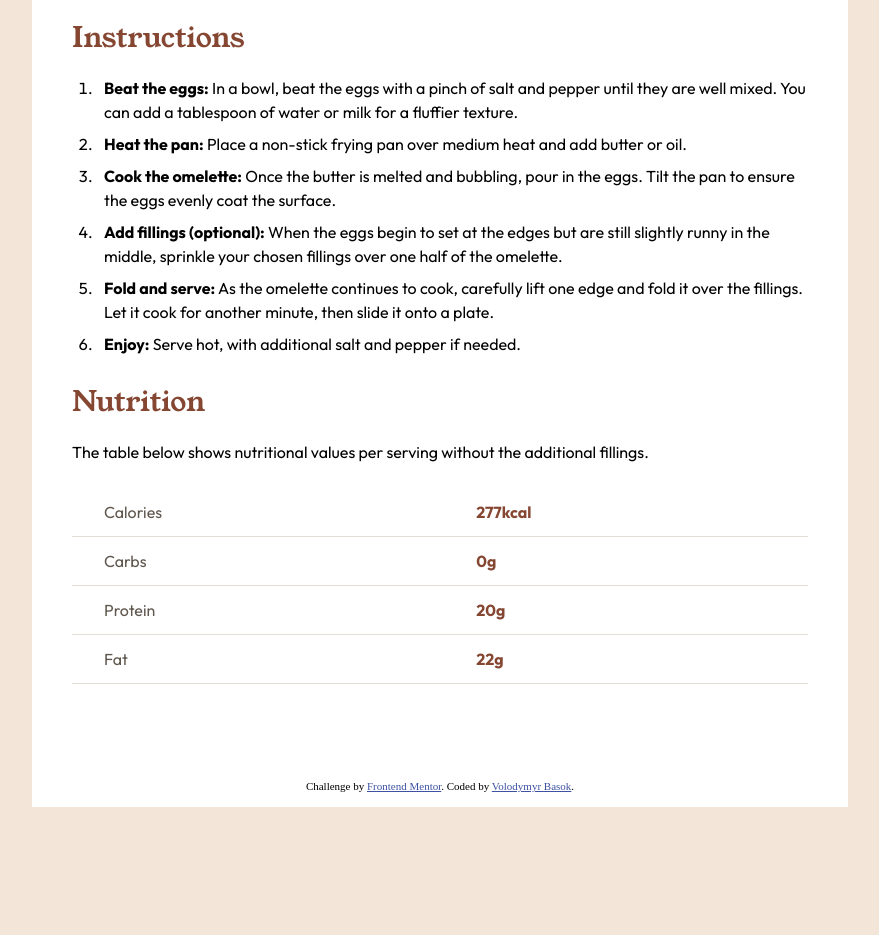
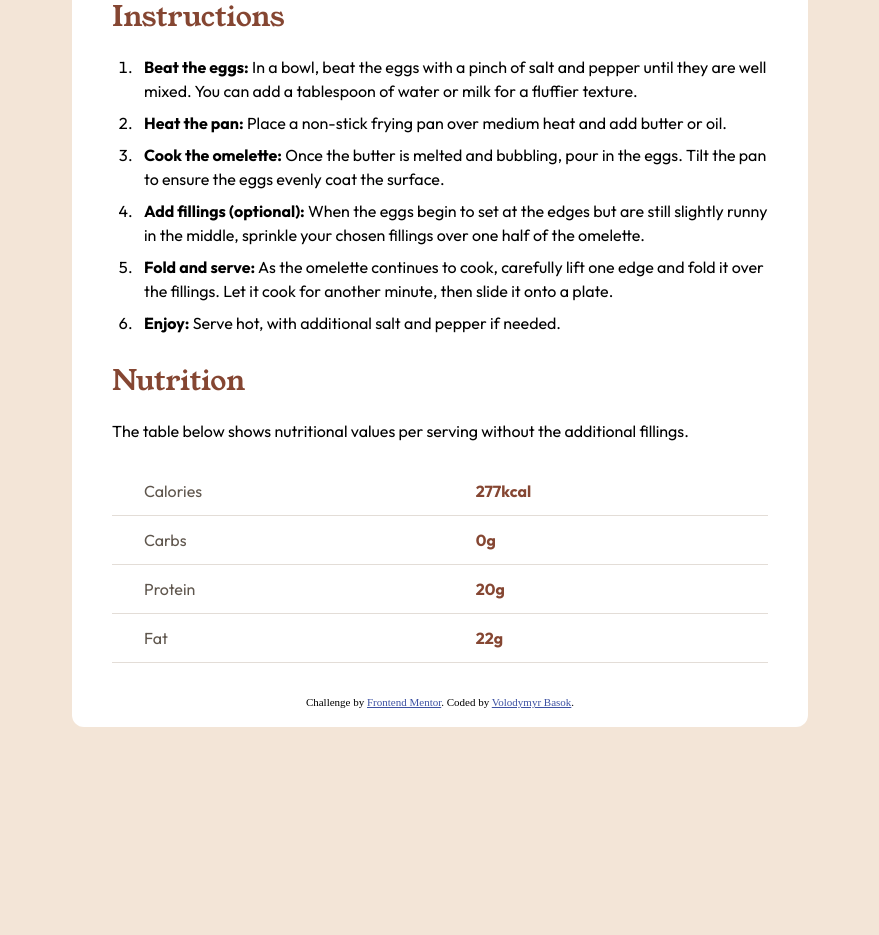
Before and after one commit to Volodymyrquo/recipe-page, a website: page index.html in a window 1280 px wide. Shown: the part 1101-2036 px from the top of the page, without its empty margins (200-1079 px from the left). After the commit the page ends 1956 px from the top, so only its background shows below. Drawn offline with Linux system fonts and the light colour scheme.

Commit message:
Add responsive design

```diff
--- a/index.html
+++ b/index.html
@@ -24,6 +24,7 @@
             * {
                 margin: 0;
                 padding: 0;
+                box-sizing: border-box;
             }
             :root {
                 /* color */
@@ -50,6 +51,7 @@
                 --space-150: 12px;
                 --space-100: 8px;
             }
+
             .text-preset-1 {
                 font-family: var(--young);
                 font-weight: 400;
@@ -95,9 +97,8 @@
                 line-height: 150%;
                 letter-spacing: 0px;
             }
-
             body {
-                background-color: var(--stone-100);
+                bottom: var(--white);
             }
             section {
                 margin: var(--space-400) 0;
@@ -107,12 +108,15 @@
                 border-radius: 12px;
                 background-color: var(--rose-50);
             }
+            section:last-child {
+                margin-bottom: 20px;
+            }
             section:last-child p {
                 margin: var(--space-300) 0;
             }
             h1 {
                 color: var(--stone-900);
-                margin: var(--space-300) 0;
+                margin-bottom: var(--space-300);
             }
             h2 {
                 color: var(--brown-800);
@@ -177,19 +181,13 @@
                 left: 0;
                 width: 100%;
             }
-            .box {
+            .card-wrapper {
+                width: 100%;
+                height: 2200px;
+            }
+            .card {
+                padding: var(--space-500);
                 position: relative;
-                width: 736px;
-                height: 1700px;
-                background-color: var(--white);
-                margin: var(--space-1600) auto;
-                padding: var(--space-500);
-            }
-            .img-container {
-                background-image: url(./assets/images/image-omelette.jpeg);
-                background-size: contain;
-                background-repeat: no-repeat;
-                height: 300px;
             }
             .attribution {
                 font-size: 11px;
@@ -198,18 +196,43 @@
             .attribution a {
                 color: hsl(228, 45%, 44%);
             }
+            @media screen and (min-width: 768px) {
+                body {
+                    background-color: var(--stone-100);
+                }
+                .card-wrapper {
+                    width: 616px;
+                    height: 2050px;
+                    background-color: var(--white);
+                    margin: var(--space-1600) auto;
+                    border-radius: 12px;
+                }
+
+                img {
+                    padding: var(--space-500) var(--space-500) 0;
+                }
+            }
+
+            @media screen and (min-width: 992px) {
+                .card-wrapper {
+                    width: 736px;
+                    height: 1700px;
+                }
+            }
         </style>
     </head>
     <body>
-        <div class="box">
+        <div class="card-wrapper">
+            <img src="./assets/images/image-omelette.jpeg" alt="omelette" />
+
+            <div class="card">
                 <header>
-                <img src="./assets/images/image-omelette.jpeg" alt="omelette" />
                     <h1 class="text-preset-1">Simple Omelette Recipe</h1>
                     <p class="text-preset-4">
-                    An easy and quick dish, perfect for any meal. This classic
-                    omelette combines beaten eggs cooked to perfection,
-                    optionally filled with your choice of cheese, vegetables, or
-                    meats.
+                        An easy and quick dish, perfect for any meal. This
+                        classic omelette combines beaten eggs cooked to
+                        perfection, optionally filled with your choice of
+                        cheese, vegetables, or meats.
                     </p>
                 </header>
                 <main>
@@ -237,8 +260,8 @@
                             <li>Pepper, to taste</li>
                             <li>1 tablespoon of butter or oil</li>
                             <li>
-                            Optional fillings: cheese, diced vegetables, cooked
-                            meats, herbs
+                                Optional fillings: cheese, diced vegetables,
+                                cooked meats, herbs
                             </li>
                         </ul>
                     </section>
@@ -246,35 +269,37 @@
                         <h2 class="text-preset-2">Instructions</h2>
                         <ol>
                             <li>
-                            <span>Beat the eggs:</span> In a bowl, beat the eggs
-                            with a pinch of salt and pepper until they are well
-                            mixed. You can add a tablespoon of water or milk for
-                            a fluffier texture.
+                                <span>Beat the eggs:</span> In a bowl, beat the
+                                eggs with a pinch of salt and pepper until they
+                                are well mixed. You can add a tablespoon of
+                                water or milk for a fluffier texture.
                             </li>
                             <li>
-                            <span>Heat the pan:</span> Place a non-stick frying
-                            pan over medium heat and add butter or oil.
+                                <span>Heat the pan:</span> Place a non-stick
+                                frying pan over medium heat and add butter or
+                                oil.
                             </li>
                             <li>
-                            <span>Cook the omelette:</span> Once the butter is
-                            melted and bubbling, pour in the eggs. Tilt the pan
-                            to ensure the eggs evenly coat the surface.
+                                <span>Cook the omelette:</span> Once the butter
+                                is melted and bubbling, pour in the eggs. Tilt
+                                the pan to ensure the eggs evenly coat the
+                                surface.
                             </li>
                             <li>
-                            <span>Add fillings (optional):</span> When the eggs
-                            begin to set at the edges but are still slightly
-                            runny in the middle, sprinkle your chosen fillings
-                            over one half of the omelette.
+                                <span>Add fillings (optional):</span> When the
+                                eggs begin to set at the edges but are still
+                                slightly runny in the middle, sprinkle your
+                                chosen fillings over one half of the omelette.
                             </li>
                             <li>
                                 <span>Fold and serve:</span> As the omelette
-                            continues to cook, carefully lift one edge and fold
-                            it over the fillings. Let it cook for another
-                            minute, then slide it onto a plate.
+                                continues to cook, carefully lift one edge and
+                                fold it over the fillings. Let it cook for
+                                another minute, then slide it onto a plate.
                             </li>
                             <li>
-                            <span>Enjoy:</span> Serve hot, with additional salt
-                            and pepper if needed.
+                                <span>Enjoy:</span> Serve hot, with additional
+                                salt and pepper if needed.
                             </li>
                         </ol>
                     </section>
@@ -311,11 +336,9 @@
                         href="https://www.frontendmentor.io?ref=challenge"
                         target="_blank"
                         >Frontend Mentor</a
-                >. Coded by
-                <a href="https://www.basok-volodymyr.pp.ua" target="_blank"
-                    >Volodymyr Basok</a
-                >.
+                    >. Coded by <a href="#" target="_blank">Volodymyr Basok</a>.
                 </footer>
+            </div>
         </div>
     </body>
 </html>
```
Lines whose indentation alone changed are shown as unchanged.
